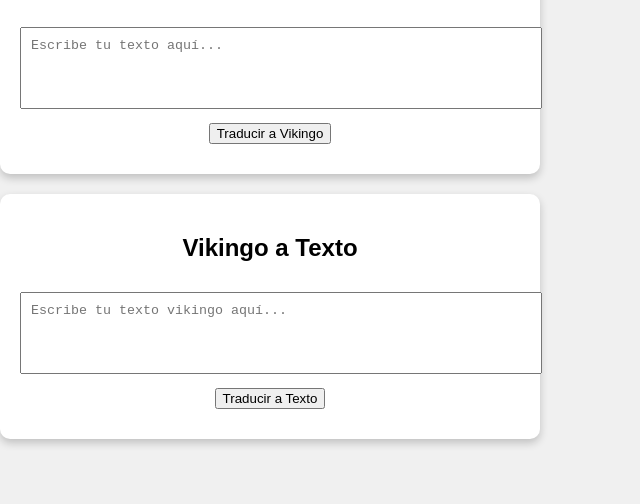
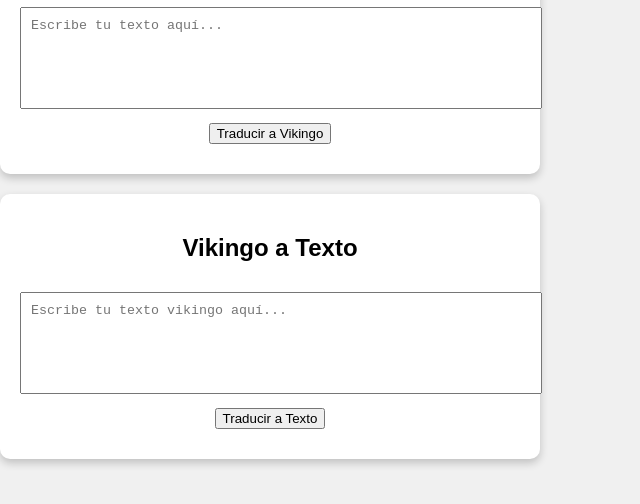
Before and after one commit to holatomi777/traductor-vikingo, a plain HTML site: page index.html in a window 1280 px wide. Shown: the part 236-740 px from the top of the page, without its empty margins (0-640 px from the left). Drawn offline with Linux system fonts and the light colour scheme.

Commit message:
Update index.html

```diff
--- a/index.html
+++ b/index.html
@@ -30,9 +30,10 @@
             padding: 10px;
             margin: 10px 0;
             resize: none;
+            height: 80px; /* Altura constante para las áreas de texto */
         }
         .result {
-            font-size: 2em; /* Aumenta el tamaño de la fuente */
+            font-size: 2em; /* Tamaño de la fuente */
             margin-top: 10px;
             word-wrap: break-word;
             color: #333;
@@ -43,14 +44,14 @@
     <div class="container">
         <h1>Traductor a Rúnico Vikingo</h1>
         <h2>Texto a Vikingo</h2>
-        <textarea id="inputText" rows="4" placeholder="Escribe tu texto aquí..."></textarea>
+        <textarea id="inputText" placeholder="Escribe tu texto aquí..."></textarea>
         <button onclick="translateToViking()">Traducir a Vikingo</button>
         <div class="result" id="outputText"></div>
     </div>
 
     <div class="container">
         <h2>Vikingo a Texto</h2>
-        <textarea id="inputViking" rows="4" placeholder="Escribe tu texto vikingo aquí..."></textarea>
+        <textarea id="inputViking" placeholder="Escribe tu texto vikingo aquí..."></textarea>
         <button onclick="translateToText()">Traducir a Texto</button>
         <div class="result" id="outputTextViking"></div>
     </div>
```
